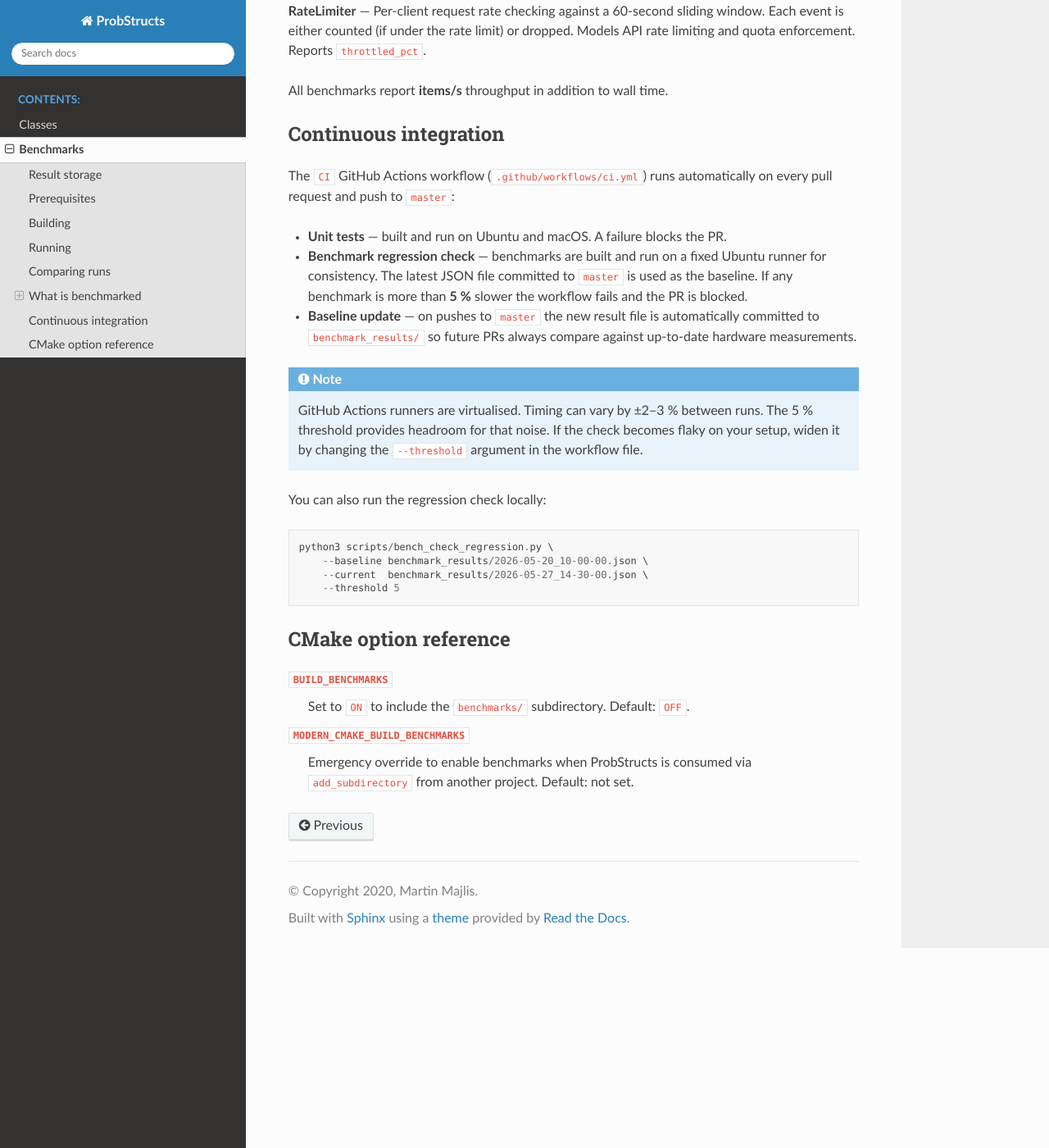
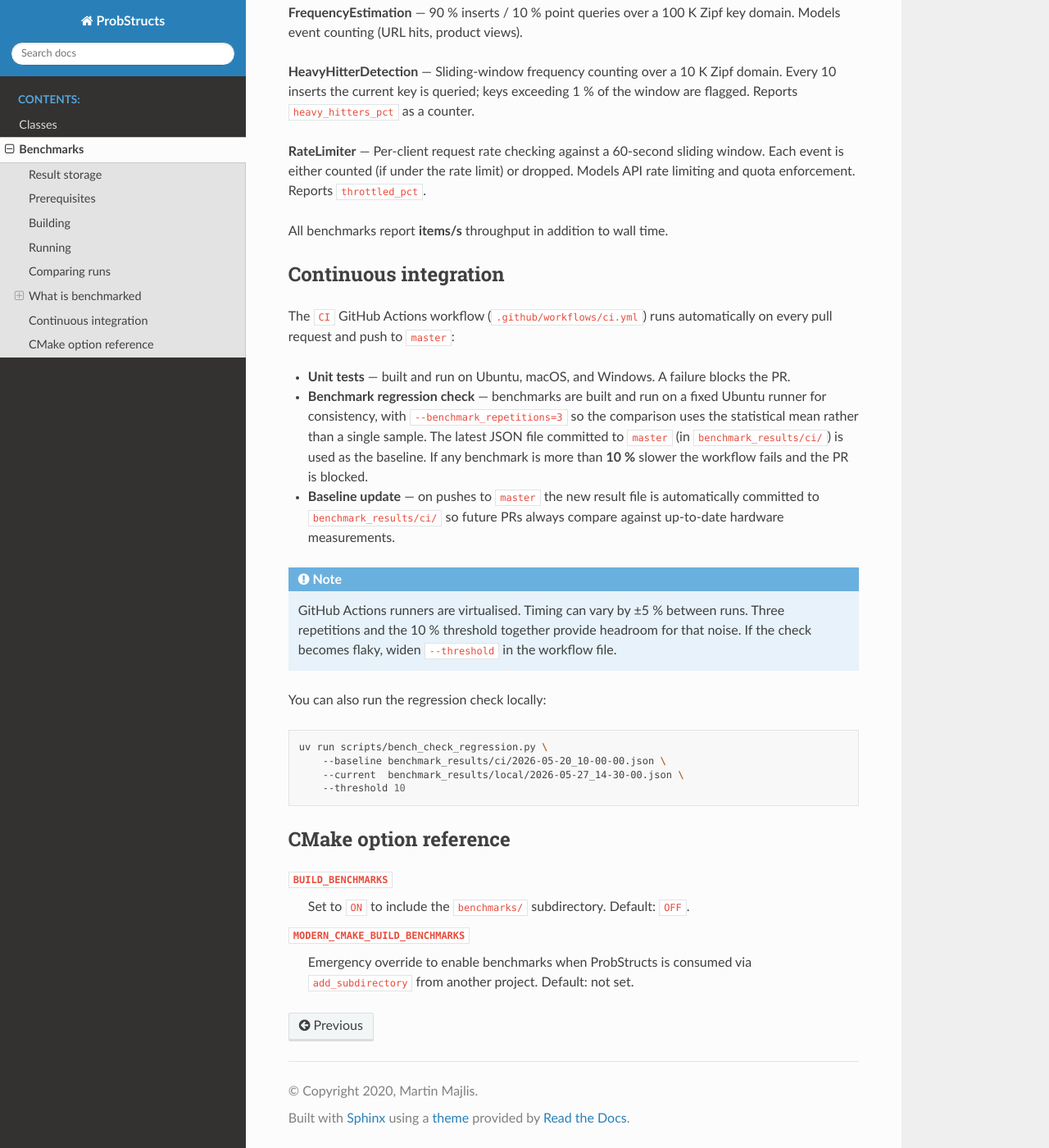
Before and after one commit to martin-majlis/probstructs, a Sphinx documentation site: the page built from docs/benchmarks.rst, in a window 1280 px wide and 1400 px high, scrolled down 3633 px. Shown: the whole window at 82% size. Built offline with Sphinx 7.4.7 and the Read the Docs theme 3.1.0, drawn with Linux system fonts in a browser that asks for light colours; some of the changed text lies outside the part shown.

Commit message:
Update benchmark docs and CLAUDE.md for current setup
- Prerequisites: add uv (needed for comparison/regression scripts)
- Running: correct path to benchmark_results/local/
- Comparing: note uv fetches numpy/scipy automatically; update example paths
- CI section: reflect repetitions=3, 10% threshold, all three platforms,
  benchmark_results/ci/ storage
- CLAUDE.md: note uv requirement, clarify local vs ci split

Co-Authored-By: Claude Sonnet 4.6 <noreply@anthropic.com>

```diff
--- a/docs/benchmarks.rst
+++ b/docs/benchmarks.rst
@@ -22,9 +22,14 @@ The CI workflow saves to ``ci/`` automatically.
 Prerequisites
 -------------
 
-You need **CMake 3.11+** and a C++17-capable compiler.  The Makefile finds
-cmake automatically in ``PATH`` and the common Homebrew locations
-(``/opt/homebrew/bin``, ``/usr/local/bin``).
+You need **CMake 3.11+**, a C++17-capable compiler, and **uv** (used to run
+the comparison and regression scripts with their dependencies fetched
+automatically).
+
+Install uv: https://docs.astral.sh/uv/getting-started/installation/
+
+The Makefile finds cmake automatically in ``PATH`` and the common Homebrew
+locations (``/opt/homebrew/bin``, ``/usr/local/bin``).
 
 macOS:
 
@@ -62,11 +67,12 @@ Running
     make bench-run
 
 The script ``scripts/bench_run.sh`` executes the binary and writes a
-timestamped JSON file to ``benchmark_results/``::
+timestamped JSON file to ``benchmark_results/local/``::
 
-    benchmark_results/2026-05-27_14-30-00.json
+    benchmark_results/local/2026-05-27_14-30-00.json
 
-The file is committed to the repository so the run history is preserved.
+Local results are gitignored; they are only used for local comparisons.
+See *Result storage* above.
 
 You can pass extra Google Benchmark flags after the target:
 
@@ -87,15 +93,17 @@ After two or more runs:
 
 This calls ``scripts/bench_compare.sh``, which locates Google Benchmark's
 ``tools/compare.py`` inside the ``_bench`` build directory and compares the
-two most-recent result files automatically.
+two most-recent files in ``benchmark_results/local/`` automatically.
+The required Python packages (``numpy``, ``scipy``) are fetched via **uv**
+on the first run — no manual ``pip install`` needed.
 
 To compare specific files:
 
 .. code-block:: bash
 
     ./scripts/bench_compare.sh \
-        benchmark_results/2026-05-20_10-00-00.json \
-        benchmark_results/2026-05-27_14-30-00.json
+        benchmark_results/local/2026-05-20_10-00-00.json \
+        benchmark_results/local/2026-05-27_14-30-00.json
 
 The comparison output shows the relative change (``+``/``-``) for each
 benchmark, making regressions easy to spot.
@@ -204,30 +212,35 @@ Continuous integration
 The ``CI`` GitHub Actions workflow (``.github/workflows/ci.yml``) runs
 automatically on every pull request and push to ``master``:
 
-* **Unit tests** — built and run on Ubuntu and macOS.  A failure blocks the PR.
+* **Unit tests** — built and run on Ubuntu, macOS, and Windows.  A failure
+  blocks the PR.
 
 * **Benchmark regression check** — benchmarks are built and run on a fixed
-  Ubuntu runner for consistency.  The latest JSON file committed to ``master``
-  is used as the baseline.  If any benchmark is more than **5 %** slower the
+  Ubuntu runner for consistency, with ``--benchmark_repetitions=3`` so the
+  comparison uses the statistical mean rather than a single sample.  The
+  latest JSON file committed to ``master`` (in ``benchmark_results/ci/``) is
+  used as the baseline.  If any benchmark is more than **10 %** slower the
   workflow fails and the PR is blocked.
 
 * **Baseline update** — on pushes to ``master`` the new result file is
-  automatically committed to ``benchmark_results/`` so future PRs always
+  automatically committed to ``benchmark_results/ci/`` so future PRs always
   compare against up-to-date hardware measurements.
 
 .. note::
 
-   GitHub Actions runners are virtualised.  Timing can vary by ±2–3 % between
-   runs.  The 5 % threshold provides headroom for that noise.  If the check
-   becomes flaky on your setup, widen it by changing the ``--threshold``
-   argument in the workflow file.
+   GitHub Actions runners are virtualised.  Timing can vary by ±5 % between
+   runs.  Three repetitions and the 10 % threshold together provide headroom
+   for that noise.  If the check becomes flaky, widen ``--threshold`` in the
+   workflow file.
 
-You can also run the regression check locally::
+You can also run the regression check locally:
 
-    python3 scripts/bench_check_regression.py \
-        --baseline benchmark_results/2026-05-20_10-00-00.json \
-        --current  benchmark_results/2026-05-27_14-30-00.json \
-        --threshold 5
+.. code-block:: bash
+
+    uv run scripts/bench_check_regression.py \
+        --baseline benchmark_results/ci/2026-05-20_10-00-00.json \
+        --current  benchmark_results/local/2026-05-27_14-30-00.json \
+        --threshold 10
 
 CMake option reference
 ----------------------
```
Also changed, not shown: CLAUDE.md (+7 -5 lines).
